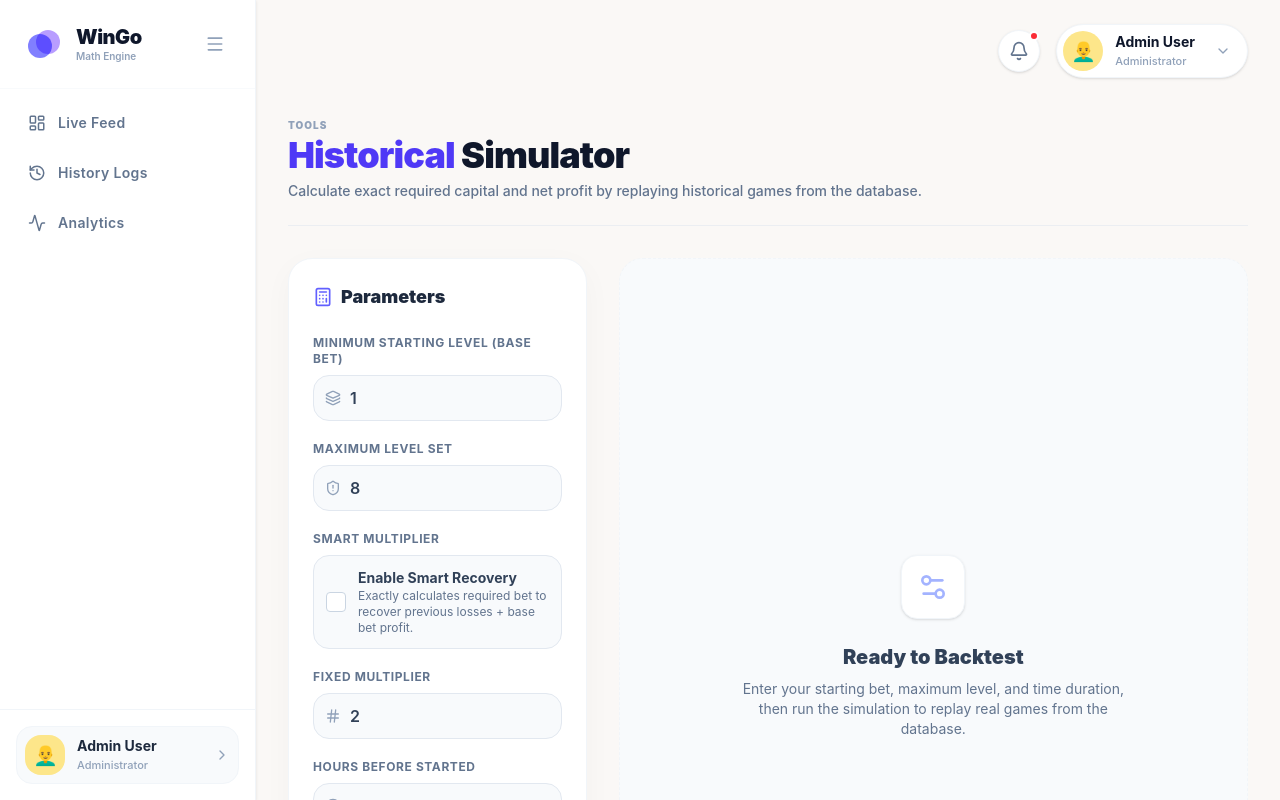
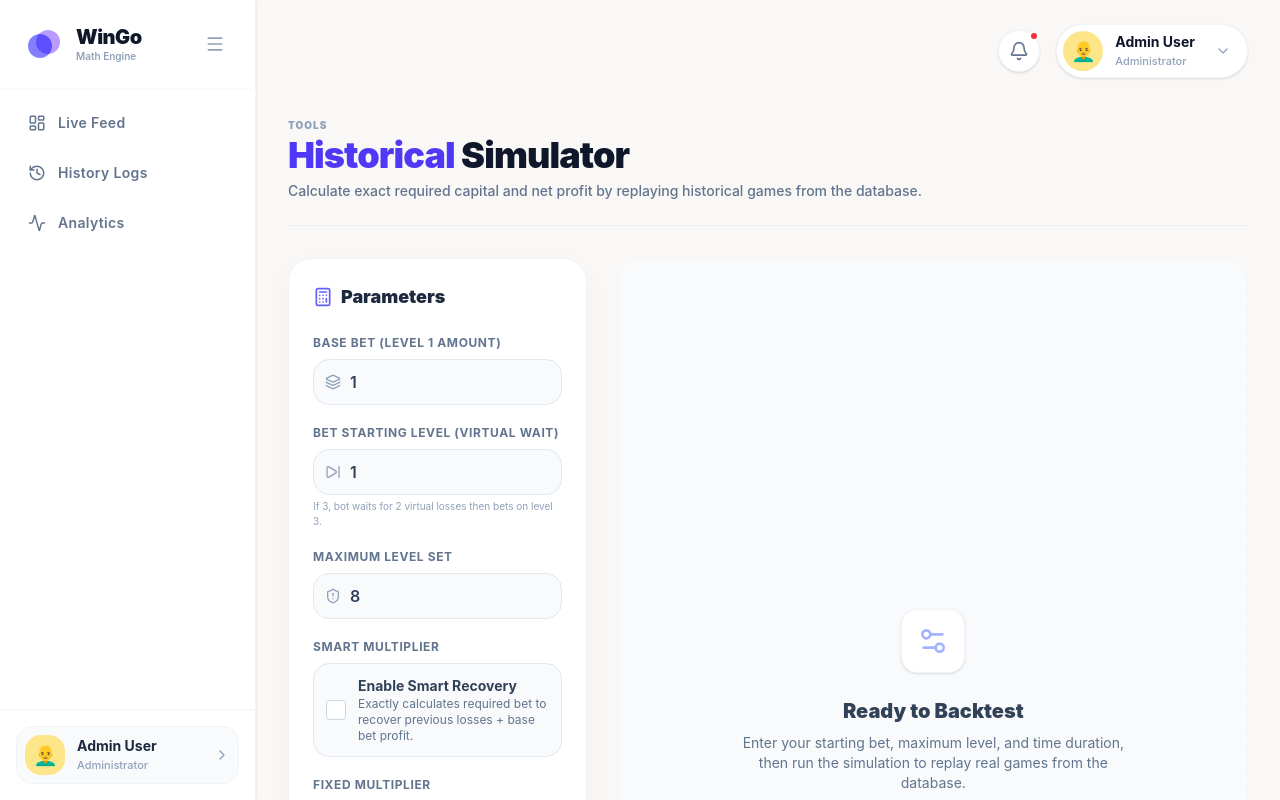
Before and after one commit to workertag/wingo-dev, a React (Vite) app in the folder frontend/: page /calculator in a window 1280 px wide. Built offline with nearby package versions, Linux system fonts and the light colour scheme.

Commit message:
feat: add virtual starting level to simulator

```diff
--- a/frontend/src/routes/calculator.tsx
+++ b/frontend/src/routes/calculator.tsx
@@ -1,6 +1,6 @@
 import { createFileRoute } from "@tanstack/react-router";
 import { useState } from "react";
-import { Calculator, Play, Clock, Layers, TrendingUp, AlertCircle, ShieldAlert, Zap, RefreshCcw, Hash, Settings2 } from "lucide-react";
+import { Calculator, Play, Clock, Layers, TrendingUp, AlertCircle, ShieldAlert, Zap, RefreshCcw, Hash, Settings2, SkipForward } from "lucide-react";
 
 export const Route = createFileRoute("/calculator")({
   component: CalculatorPage,
@@ -8,6 +8,7 @@ export const Route = createFileRoute("/calculator")({
 
 function CalculatorPage() {
   const [baseBet, setBaseBet] = useState<number>(1);
+  const [startingLevel, setStartingLevel] = useState<number>(1);
   const [maxLevel, setMaxLevel] = useState<number>(8);
   const [hours, setHours] = useState<number>(10);
   const [timer, setTimer] = useState<string>("30S");
@@ -20,7 +21,7 @@ function CalculatorPage() {
   const handleSimulate = async () => {
     setLoading(true);
     try {
-      const res = await fetch(`/api/simulate?timer=${timer}&hours=${hours}&baseBet=${baseBet}&maxLevel=${maxLevel}&multiplier=${multiplier}&smartMultiplier=${smartMultiplier}`);
+      const res = await fetch(`/api/simulate?timer=${timer}&hours=${hours}&baseBet=${baseBet}&maxLevel=${maxLevel}&startingLevel=${startingLevel}&multiplier=${multiplier}&smartMultiplier=${smartMultiplier}`);
       const data = await res.json();
 
       setSimulationResult({
@@ -63,7 +64,7 @@ function CalculatorPage() {
 
               <div>
                 <label className="block text-xs font-bold text-slate-500 uppercase tracking-wider mb-2">
-                  Minimum Starting Level (Base Bet)
+                  Base Bet (Level 1 Amount)
                 </label>
                 <div className="relative">
                   <Layers className="absolute left-3 top-1/2 -translate-y-1/2 w-4 h-4 text-slate-400" />
@@ -74,6 +75,22 @@ function CalculatorPage() {
                     className="w-full bg-slate-50 border border-slate-200 rounded-xl py-2.5 pl-9 pr-4 text-slate-700 font-semibold focus:outline-none focus:ring-2 focus:ring-indigo-500/20 focus:border-indigo-500 transition-all"
                   />
                 </div>
+              </div>
+
+              <div>
+                <label className="block text-xs font-bold text-slate-500 uppercase tracking-wider mb-2">
+                  Bet Starting Level (Virtual Wait)
+                </label>
+                <div className="relative">
+                  <SkipForward className="absolute left-3 top-1/2 -translate-y-1/2 w-4 h-4 text-slate-400" />
+                  <input
+                    type="number"
+                    value={startingLevel}
+                    onChange={(e) => setStartingLevel(Number(e.target.value))}
+                    className="w-full bg-slate-50 border border-slate-200 rounded-xl py-2.5 pl-9 pr-4 text-slate-700 font-semibold focus:outline-none focus:ring-2 focus:ring-indigo-500/20 focus:border-indigo-500 transition-all"
+                  />
+                </div>
+                <p className="text-[10px] text-slate-400 mt-1">If 3, bot waits for 2 virtual losses then bets on level 3.</p>
               </div>
 
               <div>
```
Also changed, not shown: 1 other file (tests, documents, lock files or other folders).
